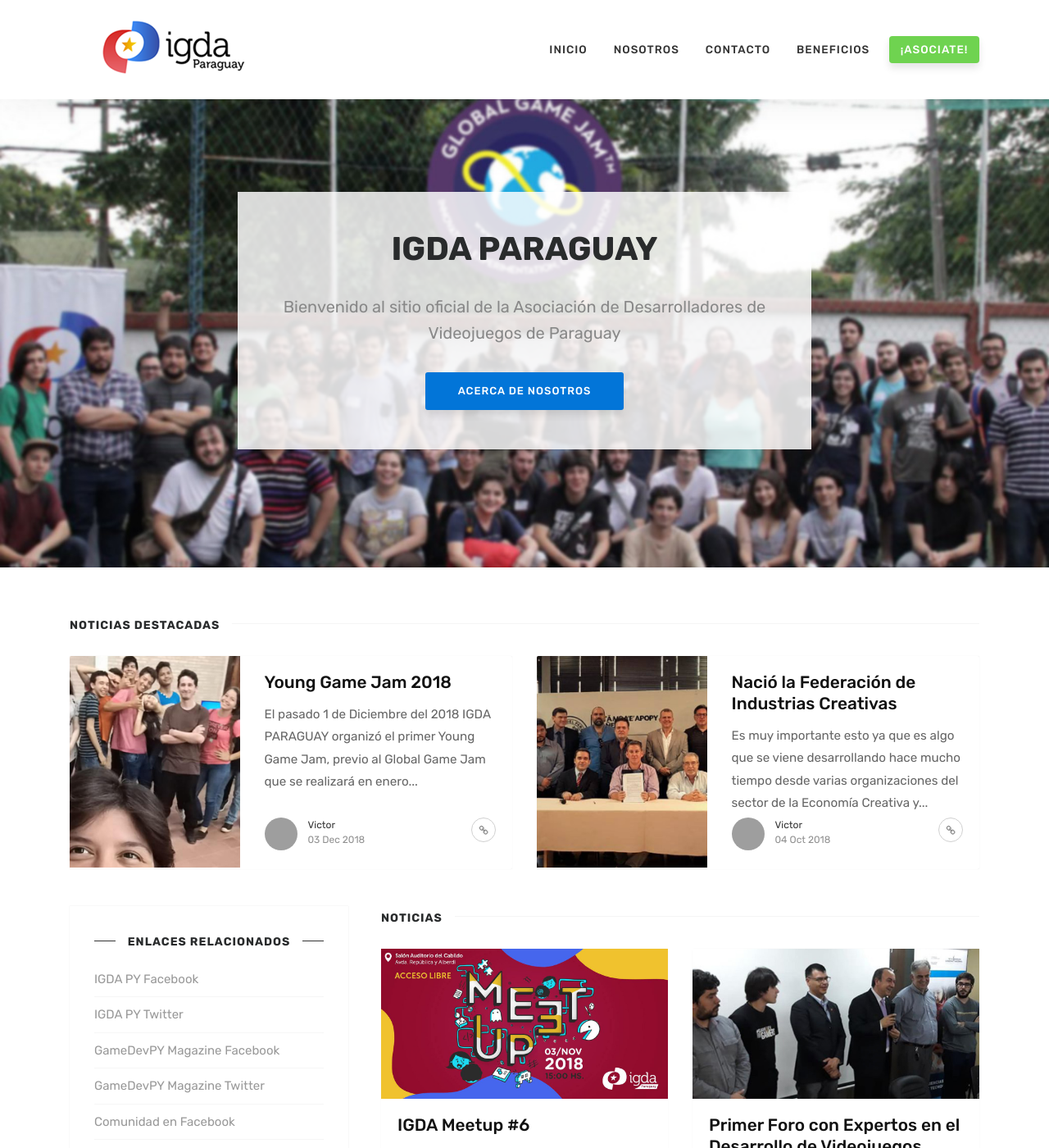
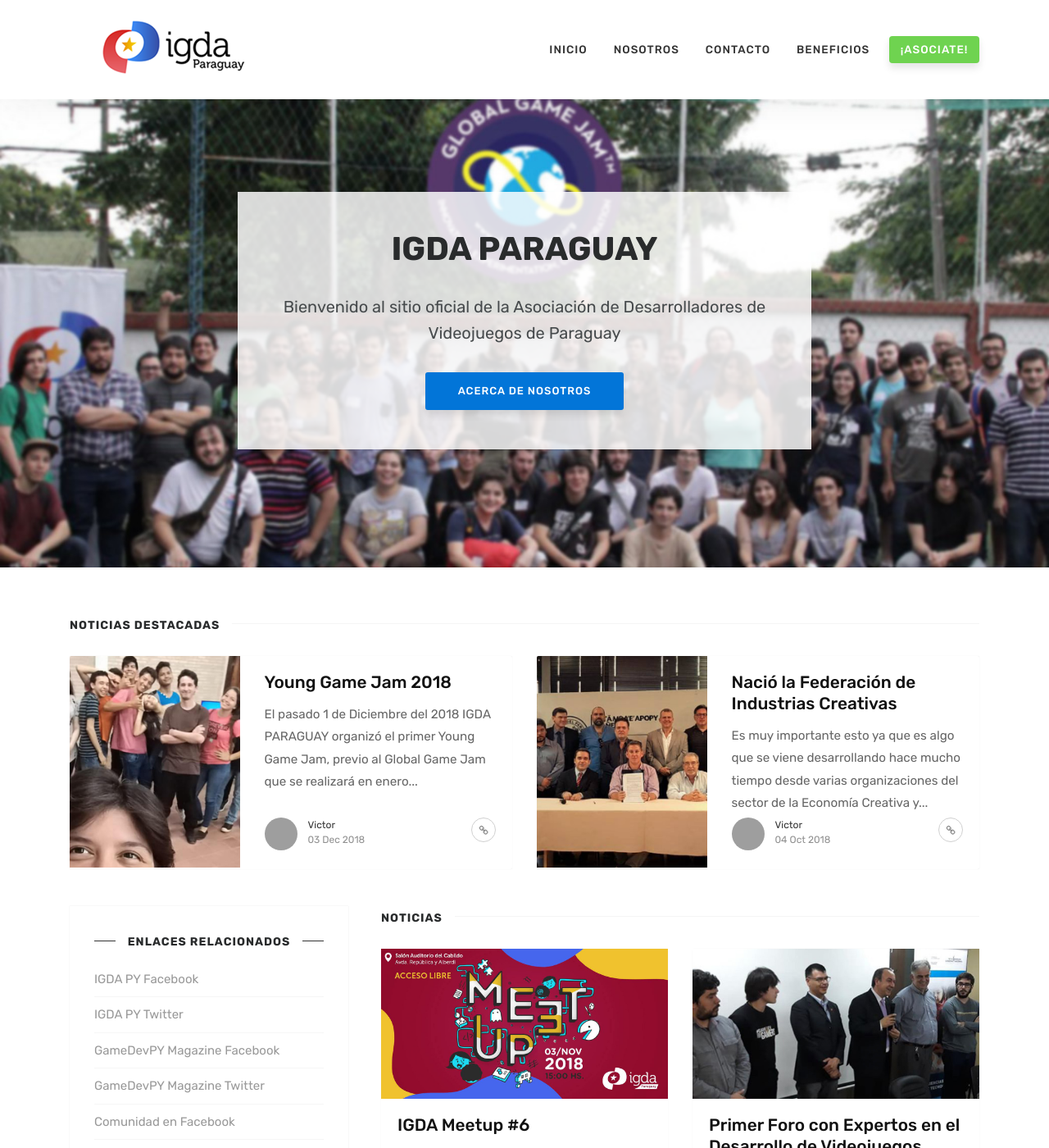
Before and after one commit to pescode/igdapy.github.io, a Jekyll site: the page built from index.html, in a window 1280 px wide and 1400 px high. Shown: the whole window at 82% size. Built offline with Jekyll 4.4.1, drawn with Linux system fonts in a browser that asks for light colours; the list of posts is cut into pages by our own code; grey boxes are pictures that could not be loaded.

Commit message:
pequeños ajustes en el diseño

```diff
--- a/_layouts/default.html
+++ b/_layouts/default.html
@@ -183,7 +183,7 @@
                 <p class="pull-left">
                 Copyright © {{ site.time | date: "%Y" }} {{ site.name }}.
                 </p>
-                <p class="pull-right">
+                <p class="pull-right" style="font-size: 0.5em;">
                 <!-- Please, leave credit to author unless you own a commercial license: https://www.wowthemes.net/freebies-license/ -->
                 <a target="_blank" href="https://www.wowthemes.net/free-jekyll-template-affiliates/">"Affiliates Theme"</a> - Design & Code by WowThemes.net
                 </p>
--- a/assets/css/theme.css
+++ b/assets/css/theme.css
@@ -354,7 +354,7 @@
 .intro h2 {
     margin-top: 2rem;
     margin-bottom: 2rem;
-    color: #888;
+    color: #464a4c;
     line-height: 1.6;
 }
 .wrapintro {
```
